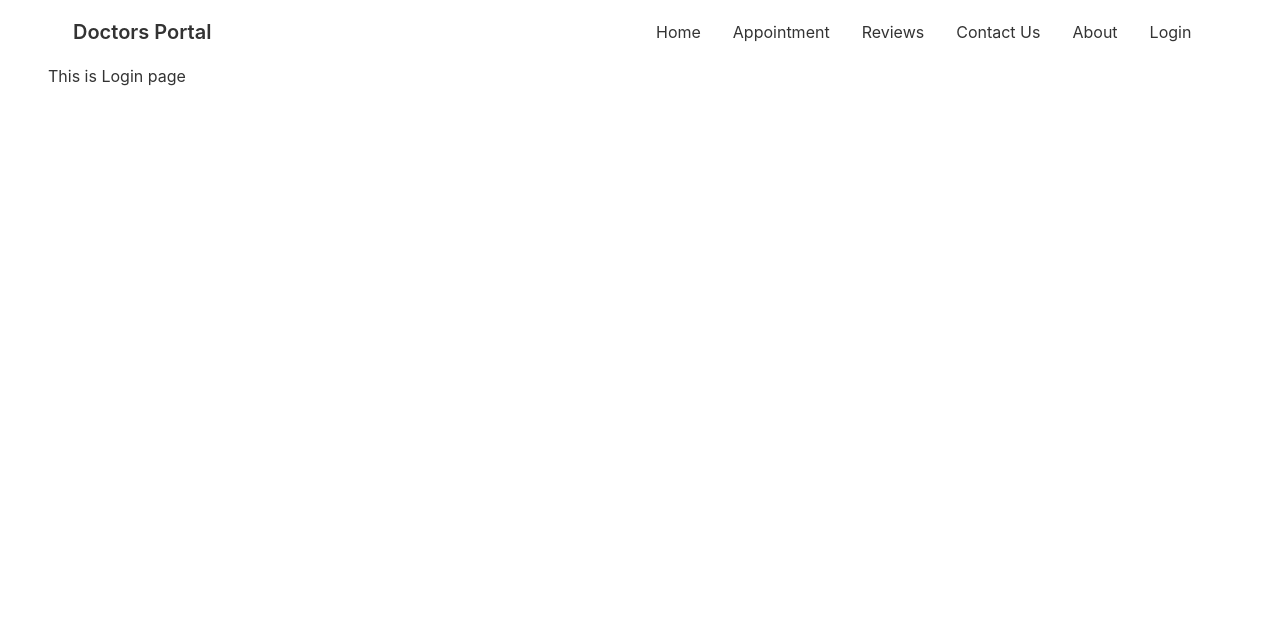
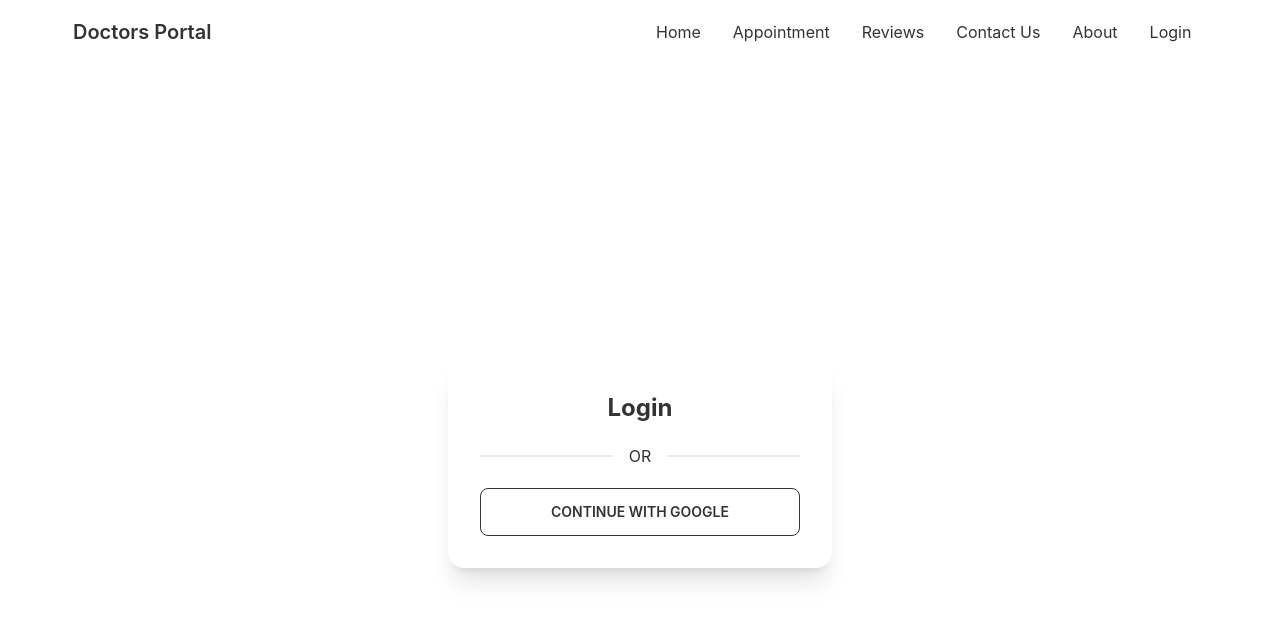
Before and after one commit to shabbirahmedshuvo01/Doctors-Portal-final, a React (Create React App) app: page /login in a window 1280 px wide. Shown: the top 622 px of the page. Built offline with nearby package versions, Linux system fonts and the light colour scheme.

Commit message:
new firebase added

```diff
--- a/src/Pages/Login/Login.js
+++ b/src/Pages/Login/Login.js
@@ -1,9 +1,24 @@
 import React from 'react';
+import { useSignInWithGoogle } from 'react-firebase-hooks/auth';
+import auth from '../../firebase.init';
 
 const Login = () => {
+    const [signInWithGoogle, user, loading, error] = useSignInWithGoogle(auth);
+
+    if (user) {
+        console.log(user);
+    }
+
     return (
-        <div>
-            <h1>This is Login page</h1>
+        <div className='flex h-screen justify-center items-center'>
+            <div className="card w-96 bg-base-100 shadow-xl">
+                <div className="card-body">
+                    <h2 className="text-center text-2xl font-bold">Login</h2>
+
+                    <div className="divider">OR</div>
+                    <button onClick={() => signInWithGoogle()} className="btn btn-outline">CONTINUE WITH GOOGLE</button>
+                </div>
+            </div>
         </div>
     );
 };
--- a/src/firebase.init.js
+++ b/src/firebase.init.js
@@ -6,12 +6,12 @@ import { getAuth } from "firebase/auth";
 
 // Your web app's Firebase configuration
 const firebaseConfig = {
-    apiKey: process.env.REACT_APP_API_KEY,
-    authDomain: process.env.REACT_APP_AUTH_DOMAIN,
-    projectId: process.env.REACT_APP_PROJECT_ID,
-    storageBucket: process.env.REACT_APP_STORAGE_BUCKET,
-    messagingSenderId: process.env.REACT_APP_MESSAGING_SENDER_ID,
-    appId: process.env.REACT_APP_APP_ID,
+    apiKey: "AIzaSyALFZ2UoKt1PJN7d67W6iFZqJK5LMlX7Uk",
+    authDomain: "doctors-portal-site-6dcd6.firebaseapp.com",
+    projectId: "doctors-portal-site-6dcd6",
+    storageBucket: "doctors-portal-site-6dcd6.appspot.com",
+    messagingSenderId: "152138709918",
+    appId: "1:152138709918:web:a8bd3bdf96959578c0748f",
 };
 
 // Initialize Firebase
```
